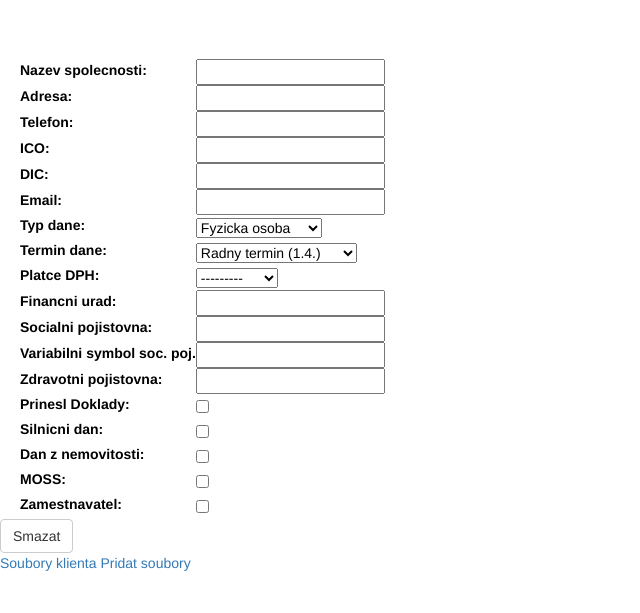
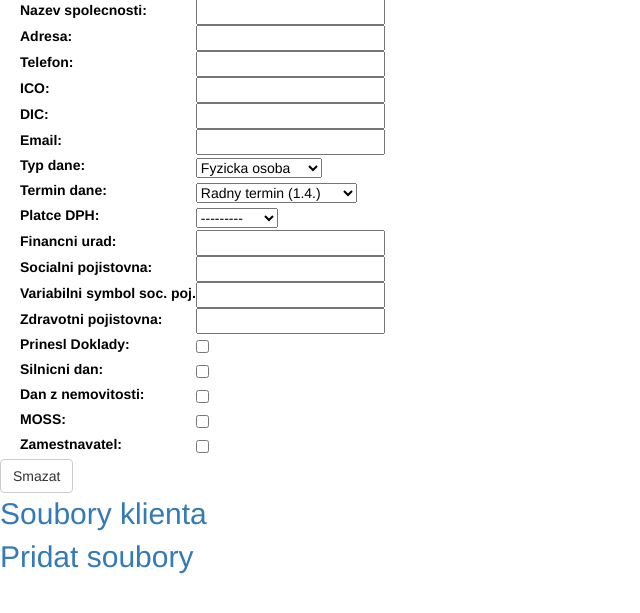
Before and after one commit to dvorakj31/crm_website, a Django app: template crm_api/templates/crm_api/html/update_customer.html in a window 1280 px wide. Shown: the part 51-664 px from the top of the page, without its empty margins (0-640 px from the left). Run offline with Django 3.2, Linux system fonts and the light colour scheme; the template is opened without the code that fills it: values that come from a table or form of the project are taken from there, others are empty; some libraries are stand-ins or nearby versions.

Commit message:
unused file delete

```diff
--- a/crm_api/templates/crm_api/html/_create.html
+++ b/crm_api/templates/crm_api/html/_create.html
@@ -2,7 +2,7 @@
 {% load bootstrap3 %}
 {% block body_content %}
 {% if form %}
-    <form action="" method="post" enctype="multipart/form-data" style="padding-top: 60px">
+    <form action="" method="post" enctype="multipart/form-data">
         {% block form_content %}
         {% endblock %}
         {% buttons submit='Ulozit' %}{% endbuttons %}
--- a/crm_api/templates/crm_api/html/_search.html
+++ b/crm_api/templates/crm_api/html/_search.html
@@ -1,9 +1,11 @@
 {% extends 'crm_api/html/_base.html' %}
+{% load bootstrap3 %}
 {% block body_content %}
 <form id="searchform" action="{% url 'crm_api:customer_search_result' %}" method="get" accept-charset="utf-8">
         <input class="searchfield" id="searchbox" name="q" type="search" placeholder='Vyhledat klienta'><br>
         <input type="radio" name="filter_papers" value="all" checked> Vse<br>
         <input type="radio" name="filter_papers" value="yes"> Prinesl<br>
         <input type="radio" name="filter_papers" value="no"> Neprinesl
+        {% buttons submit='Vyhledat' %}{% endbuttons %}
 </form>
 {% endblock %}
--- a/crm_api/templates/crm_api/html/_update.html
+++ /dev/null
@@ -1,3 +0,0 @@
-{% extends 'crm_api/html/_create.html' %}
-{% block update_content %}
-{% endblock %}
--- a/crm_api/templates/crm_api/html/set_emails.html
+++ b/crm_api/templates/crm_api/html/set_emails.html
@@ -2,7 +2,7 @@
 {% block body_content %}
     {% load bootstrap3 %}
     {% buttons %}
-    <a class="btn-link" href="{% url 'crm_api:create_email' %}">
+    <a class="btn-link" href="{% url 'crm_api:create_email' %}" style="font-size: 30px;">
         Vytvorit email
     </a>
     {% endbuttons %}
--- a/crm_api/templates/crm_api/html/settings.html
+++ b/crm_api/templates/crm_api/html/settings.html
@@ -4,5 +4,4 @@
     {% if perms.crm_api.add_warningemail %}
         <a href='{% url 'crm_api:set_emails' %}' style="font-size: 30px;">Nastavit emaily</a><br>
     {% endif %}
-
 {% endblock  %}
--- a/crm_api/templates/crm_api/html/update_customer.html
+++ b/crm_api/templates/crm_api/html/update_customer.html
@@ -9,6 +9,6 @@
         </button>
         {% endbuttons %}
     </form>
-    <a href="{% url 'crm_api:list_files' cust_id=customer.id %}">Soubory klienta</a>
-    <a href="{% url 'crm_api:add_file' cust_id=customer.id %}">Pridat soubory</a>
+    <a href="{% url 'crm_api:list_files' cust_id=customer.id %}" style="font-size: 30px;">Soubory klienta</a><br>
+    <a href="{% url 'crm_api:add_file' cust_id=customer.id %}" style="font-size: 30px;">Pridat soubory</a>
 {% endblock %}
```
Also changed, not shown: crm_api/templates/crm_api/html/_list.html (deleted, +0 -10 lines), crm_api/templates/crm_api/html/search_customer.html (deleted).
